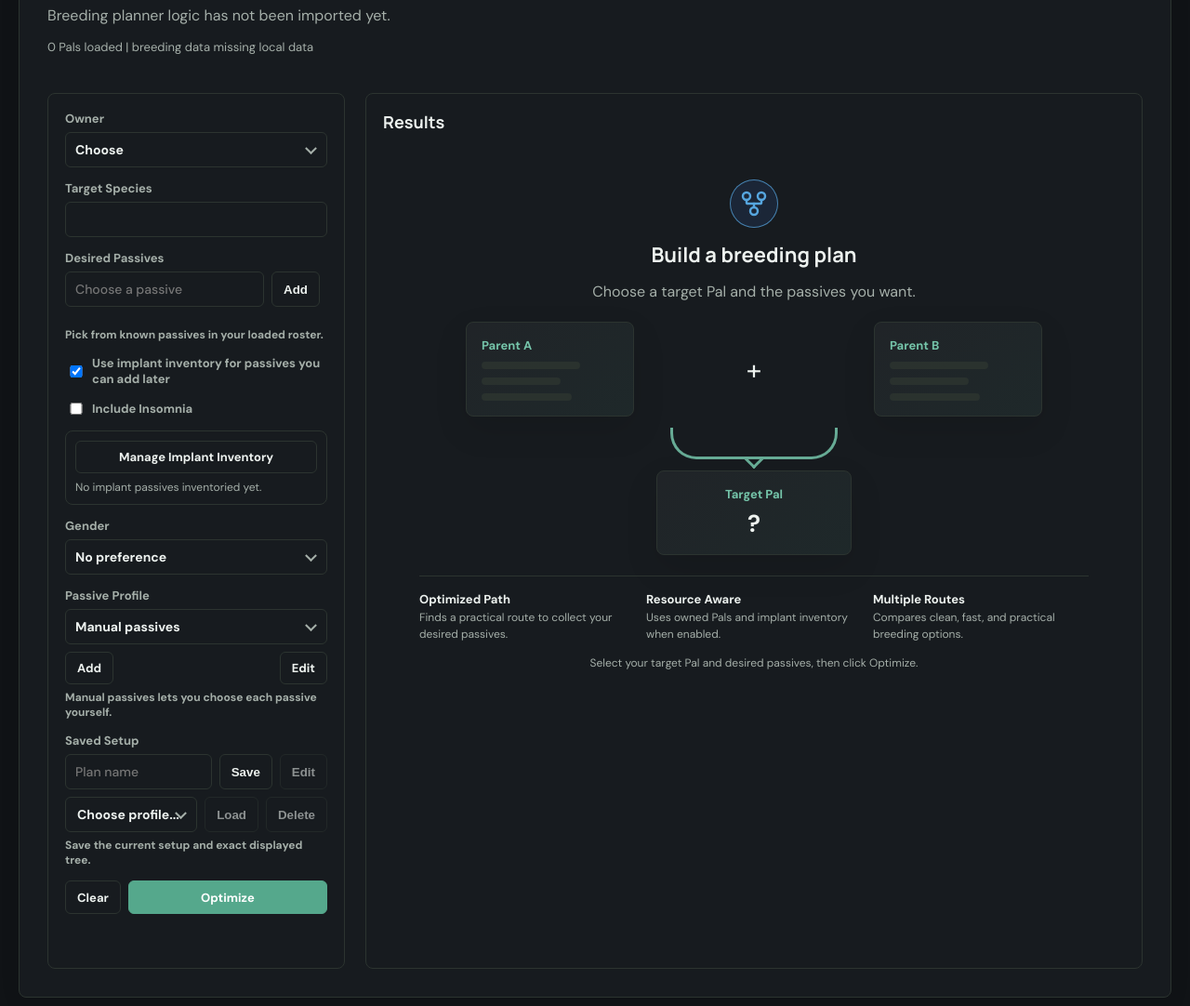
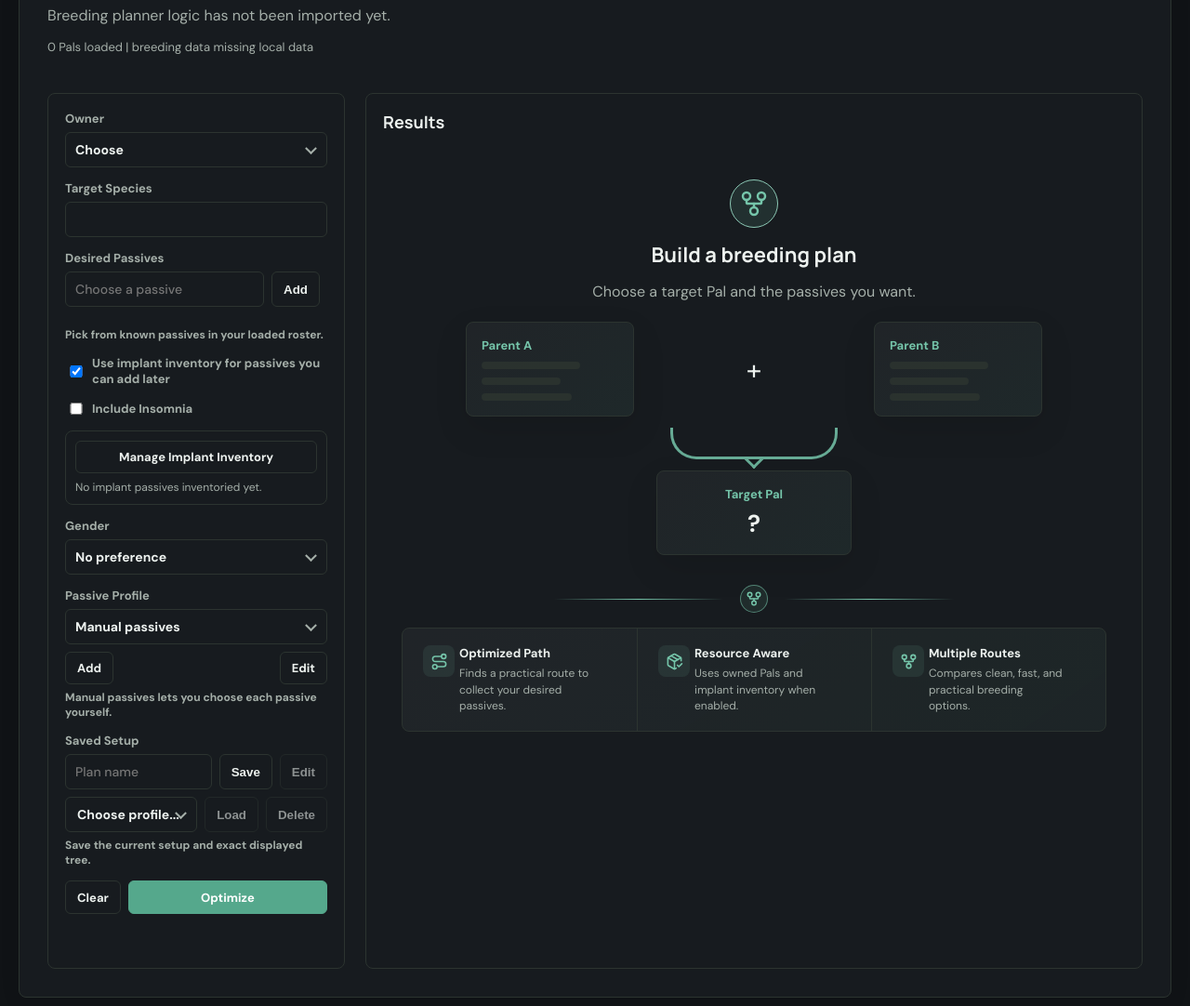
Before and after one commit to dabarrios/homelab, a Django app: page /pals/breeding/ in a window 1280 px wide. Shown: the part 248-1330 px from the top of the page at 93% size. Run offline with Django 5.2, Linux system fonts and the light colour scheme; the visitor is signed in with stand-in values (Sample User, id 1).

Commit message:
feat: Refactor empty state handling and update feature icons for breeding and IVs

```diff
--- a/django/pals/static/pals/css/tool.css
+++ b/django/pals/static/pals/css/tool.css
@@ -335,12 +335,7 @@
     color: var(--accent);
 }
 
-.empty-state-icon-breeding {
-    color: #56a6df;
-    border-color: rgba(86, 166, 223, .72);
-    background: rgba(53, 120, 212, .13);
-}
-
+.empty-state-icon-breeding,
 .empty-state-icon-ivs {
     color: #75c5aa;
     border-color: #8cc9b5;
@@ -841,11 +836,11 @@
     height: 19px;
 }
 
-.empty-iv-divider {
+.empty-split-divider {
     margin: 18px 0 2px;
 }
 
-.empty-iv-divider b {
+.empty-split-divider b {
     display: grid;
     place-items: center;
     width: 30px;
@@ -856,14 +851,31 @@
     color: #75c5aa;
 }
 
-.empty-iv-divider .empty-state-svg {
+.empty-split-divider .empty-state-svg {
     width: 18px;
     height: 18px;
     stroke-width: 2;
 }
 
-.empty-iv-features {
-    width: min(720px, 100%);
+.empty-split-features {
+    width: min(760px, 100%);
+    grid-template-columns: repeat(3, minmax(0, 1fr));
+}
+
+.empty-split-features div {
+    grid-template-columns: 34px minmax(0, 1fr);
+    align-items: start;
+    min-width: 0;
+    padding: 18px 22px;
+}
+
+.empty-split-features b,
+.empty-split-features span {
+    min-width: 0;
+}
+
+.empty-split-features span {
+    max-width: 18ch;
 }
 
 .empty-ranch-state {
--- a/django/pals/static/pals/js/tool.js
+++ b/django/pals/static/pals/js/tool.js
@@ -426,7 +426,6 @@ const EMPTY_STATES = {
   breeding: {
     title: 'Build a breeding plan',
     lead: 'Choose a target Pal and the passives you want.',
-    hint: 'Select your target Pal and desired passives, then click Optimize.',
     features: [
       ['Optimized Path', 'Finds a practical route to collect your desired passives.'],
       ['Resource Aware', 'Uses owned Pals and implant inventory when enabled.'],
@@ -491,6 +490,12 @@ const WORK_FEATURE_ICONS = {
   'Breed From Here': 'corner-right-up',
 };
 
+const BREEDING_FEATURE_ICONS = {
+  'Optimized Path': 'route',
+  'Resource Aware': 'package-check',
+  'Multiple Routes': 'git-fork',
+};
+
 const IV_FEATURE_ICONS = {
   'Parent Coverage': 'heart-handshake',
   'Implant Aware': 'syringe',
@@ -518,6 +523,18 @@ const LUCIDE_ICON_PATHS = {
     <circle cx="18" cy="6" r="3"></circle>
     <path d="M18 9v2c0 .6-.4 1-1 1H7c-.6 0-1-.4-1-1V9"></path>
     <path d="M12 12v3"></path>
+  `,
+  route: `
+    <circle cx="6" cy="19" r="3"></circle>
+    <path d="M9 19h8.5a3.5 3.5 0 0 0 0-7h-11a3.5 3.5 0 0 1 0-7H15"></path>
+    <circle cx="18" cy="5" r="3"></circle>
+  `,
+  'package-check': `
+    <path d="M12 22V12"></path>
+    <path d="m16 17 2 2 4-4"></path>
+    <path d="M21 11.127V8a2 2 0 0 0-1-1.73l-7-4a2 2 0 0 0-2 0l-7 4A2 2 0 0 0 3 8v8a2 2 0 0 0 1 1.729l7 4a2 2 0 0 0 2 .001l1.32-.753"></path>
+    <path d="M3.29 7 12 12l8.71-5"></path>
+    <path d="m7.5 4.27 8.997 5.148"></path>
   `,
   star: `
     <path d="M11.525 2.295a.53.53 0 0 1 .95 0l2.31 4.679a2.123 2.123 0 0 0 1.595 1.16l5.166.756a.53.53 0 0 1 .294.904l-3.736 3.638a2.123 2.123 0 0 0-.611 1.878l.882 5.14a.53.53 0 0 1-.771.56l-4.618-2.428a2.122 2.122 0 0 0-1.973 0L6.396 21.01a.53.53 0 0 1-.77-.56l.881-5.139a2.122 2.122 0 0 0-.611-1.879L2.16 9.795a.53.53 0 0 1 .294-.906l5.165-.755a2.122 2.122 0 0 0 1.597-1.16z"></path>
@@ -688,11 +705,12 @@ function emptyStateHtml(key = moduleKey) {
       </div>
     </div>` : '';
   if (focusedState) return focusedState;
-  const featureHtml = stateKey === 'ivs'
+  const splitFeatureIcons = stateKey === 'breeding' ? BREEDING_FEATURE_ICONS : stateKey === 'ivs' ? IV_FEATURE_ICONS : null;
+  const featureHtml = splitFeatureIcons
     ? `
-      <div class="empty-work-divider empty-iv-divider"><span></span><b>${emptyStateIconHtml('ivs')}</b><span></span></div>
-      <div class="empty-work-features empty-iv-features empty-work-features-wide">
-        ${state.features.map(([title, text]) => `<div><i class="empty-feature-icon empty-feature-lucide empty-iv-feature-lucide" aria-hidden="true">${lucideIconHtml(IV_FEATURE_ICONS[title] || 'heart-handshake', 'empty-feature-svg')}</i><b>${escapeHtml(title)}</b><span>${escapeHtml(text)}</span></div>`).join('')}
+      <div class="empty-work-divider empty-split-divider empty-${stateKey}-divider"><span></span><b>${emptyStateIconHtml(stateKey)}</b><span></span></div>
+      <div class="empty-work-features empty-split-features empty-${stateKey}-features">
+        ${state.features.map(([title, text]) => `<div><i class="empty-feature-icon empty-feature-lucide empty-${stateKey}-feature-lucide" aria-hidden="true">${lucideIconHtml(splitFeatureIcons[title] || 'git-fork', 'empty-feature-svg')}</i><b>${escapeHtml(title)}</b><span>${escapeHtml(text)}</span></div>`).join('')}
       </div>`
     : `
       <div class="empty-features">
@@ -746,7 +764,7 @@ function emptyStateHtml(key = moduleKey) {
       <p>${escapeHtml(state.lead)}</p>
       ${diagram}
       ${featureHtml}
-      ${stateKey === 'ivs' ? '' : `<p class="empty-hint">${escapeHtml(state.hint)}</p>`}
+      ${splitFeatureIcons ? '' : `<p class="empty-hint">${escapeHtml(state.hint)}</p>`}
     </div>`;
 }
 
```
